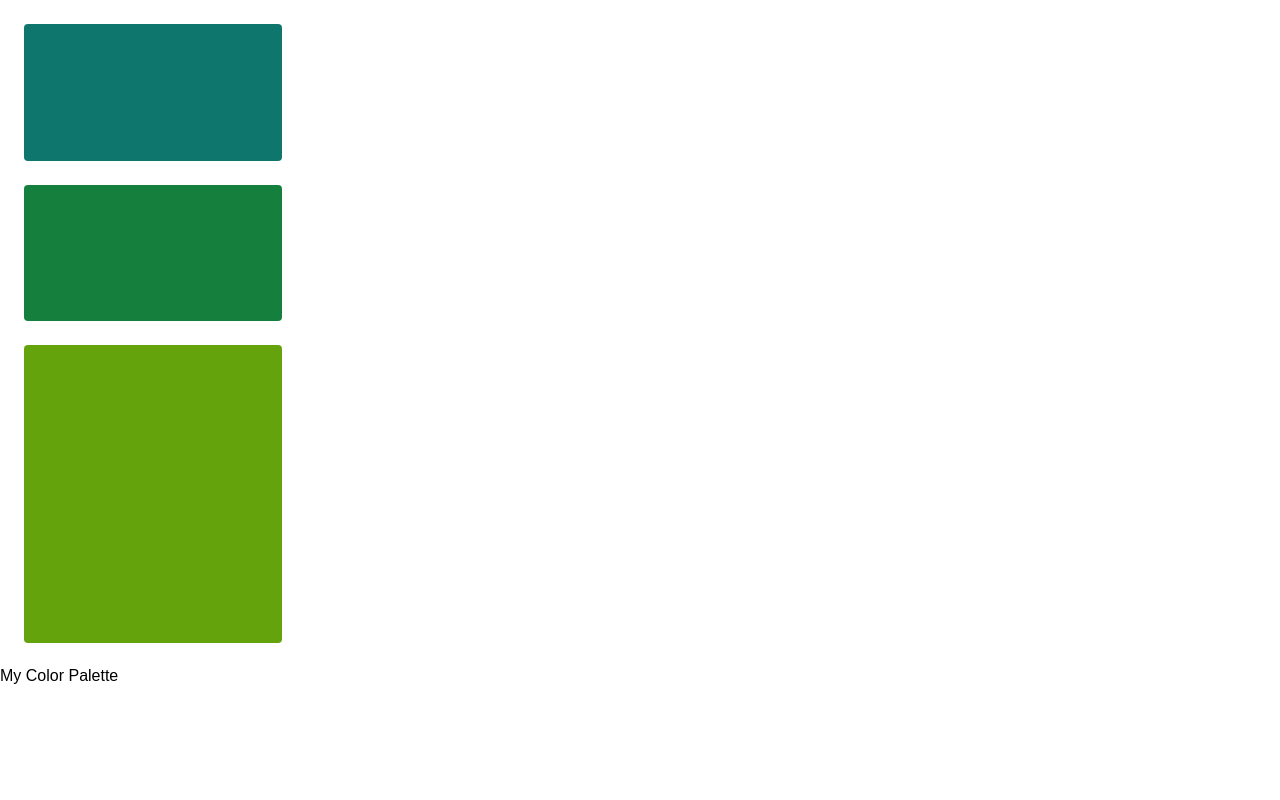
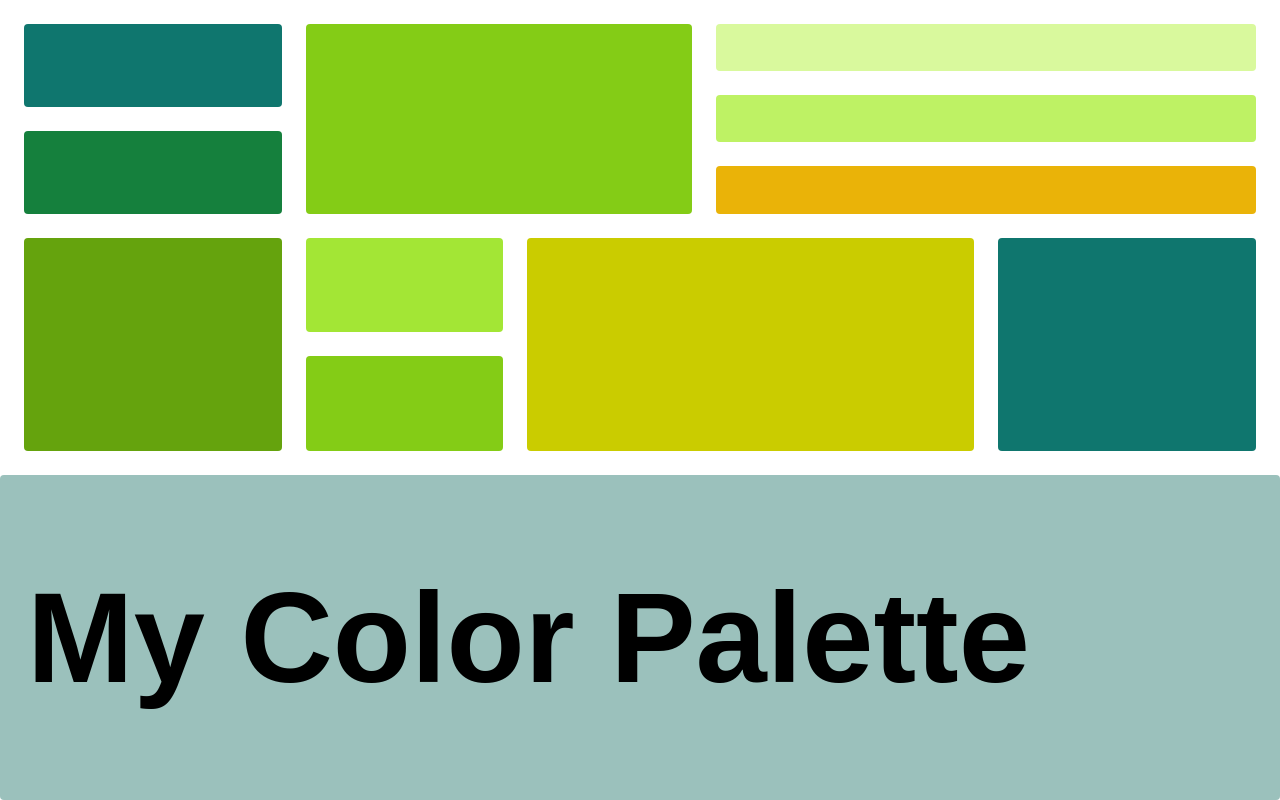
Before and after one commit to akhiravictoriasalahid-web/test-project9, a plain HTML site: page index.html in a window 1280 px wide. Drawn offline with Linux system fonts and the light colour scheme; a web font is replaced by a local one.

Commit message:
added and fixes HTML and CSS, added hover for all boxes

```diff
--- a/index.html
+++ b/index.html
@@ -18,16 +18,23 @@
             <div class="box b2"></div>
             <div class="box b3"></div>
             <div class="box b4"></div>
+
+            <div class="box-right">
                 <div class="box b5"></div>
                 <div class="box b6"></div>
                 <div class="box b7"></div>
+            </div>
+
+            <div class="box-center">
                 <div class="box b8"></div>
                 <div class="box b9"></div>
                 <div class="box b10"></div>
+            </div>
+
             <div class="box b11"></div>
         </div>
 
-        <div class="footer">My Color Palette</div>
+        <div class="footer"><h1>My Color Palette</h1></div>
 
     </div>
 </body>
--- a/styles/index.css
+++ b/styles/index.css
@@ -2,7 +2,7 @@
     box-sizing: border-box;
 }
 body {
-    height: 100vh;
+    margin: 0;
     font-family: "Google Sans Flex", sans-serif;
 }
 .container {
@@ -17,6 +17,7 @@ body {
     grid-template-rows: repeat(4, 1fr);
     gap: 24px;
     padding: 24px;
+    height: 100%;
 }
 .box {
     border-radius: 4px;
@@ -24,9 +25,59 @@ body {
 /* ==== PLACEMENT ==== */
 .b1 {grid-column: 1; grid-row: 1;}
 .b2 {grid-column: 1; grid-row: 2;}
-.b3 {grid-column: 1; grid-row: 3 / 5;}
+.b3 {grid-column: 1; grid-row: 3 / 6;}
+
+.b4 {grid-column: 2; grid-row: 1 / 3;}
+.box-right {
+    display: grid;
+    grid-column: 3 / 5; grid-row: 1 / 3;
+    grid-template-rows: repeat(3, 1fr);
+    gap: 24px;
+}
+.box-center {
+    grid-column: 2 / 4; grid-row: 3 / 6;
+    display: grid;
+    grid-template-columns: 1.1fr 2.5fr;
+    grid-template-rows: 1fr 1fr;
+    gap: 24px;
+}
+.b8 {grid-row: 1; grid-row: 1;}
+.b9 {grid-row: 1; grid-row: 2;}
+.b10 {grid-column: 2; grid-row: 1 / 3;}
+.b11 {grid-column: 4; grid-row: 3 / 6;}
+
+/* BOX HOVER */
+.footer,
+.box {
+    border-radius: 4px;
+    border: 3px solid transparent;
+    transition: border 0.15s ease;
+}
+.footer:hover,
+.box:hover {
+    border: 20px solid blue;
+    cursor: pointer;
+}
+
+/* FOOTER */
+.footer {
+    display: flex;
+    align-items: center;
+    padding-left: 24px;
+    font-size: 64px;
+    font-weight: bold;
+    background: #9BC1BC;
+}
 
 /* BACKGROUND COLORS */
 .b1 {background: #0f766e;}
 .b2 {background: #15803d;}
 .b3 {background: #65a30d;}
+.b4 {background: #84cc16;}
+.b5 {background: #d9f99d;}
+.b6 {background: #bef264;}
+.b7 {background: #eab308;}
+.b8 {background: #a3e635;}
+.b9 {background: #84cc16;}
+.b10 {background: #cacc00;}
+.b11 {background: #0f766e;}
```
Lines whose indentation alone changed are shown as unchanged.
